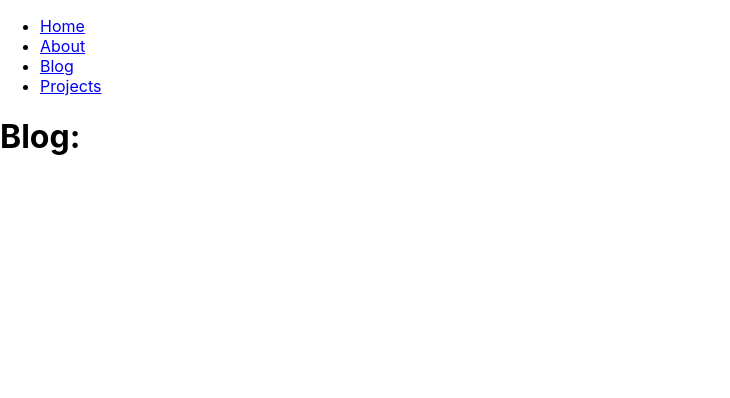
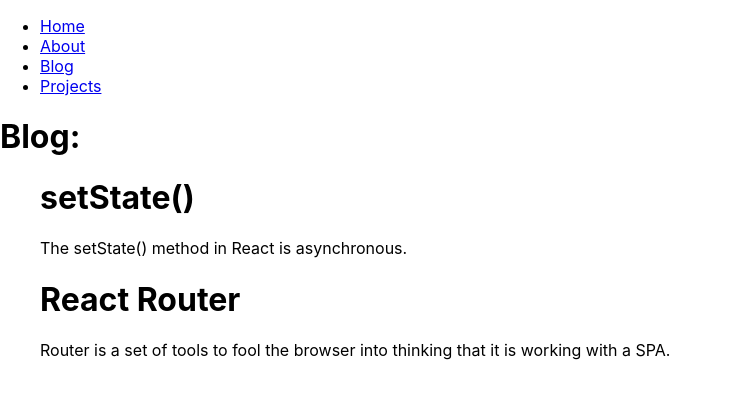
Before and after one commit to WDI-SEA/react-router-portfolio, a React (Create React App) app: page /blog in a window 1280 px wide. Shown: the top 398 px of the page, without its empty margins (0-730 px from the left). Built offline with nearby package versions, Linux system fonts and the light colour scheme.

Commit message:
initialized array of posts and passed as props to blog that uses map to pass and render each post from Post.js

```diff
--- a/src/App.js
+++ b/src/App.js
@@ -5,15 +5,20 @@ import Home from './components/pages/Home'
 import About from './components/pages/About'
 import Blog from './components/pages/Blog'
 import Projects from './components/pages/Projects'
+import { useState } from 'react';
 
 function App() {
+
+  const posts = [{title: 'setState()', body: 'The setState() method in React is asynchronous.'},
+    {title: 'React Router', body: 'Router is a set of tools to fool the browser into thinking that it is working with a SPA.'}]
+
   return (
     <BrowserRouter>
       <Header />
       <Routes>
         <Route path="/" element={<Home />}></Route>
         <Route path="/about" element={<About />}></Route>
-        <Route path="/blog" element={<Blog />}></Route>
+        <Route path="/blog" element={<Blog posts={posts}/>}></Route>
         <Route path="/projects" element={<Projects />}></Route>
       </Routes>
     </BrowserRouter>
--- a/src/components/pages/Blog.js
+++ b/src/components/pages/Blog.js
@@ -1,9 +1,19 @@
 import React, { Component } from 'react'
+import Post from '../partials/Post'
 
 export default class Blog extends Component {
     render() {
+        const allPosts = this.props.posts.map(eachPost => {
+            return <Post eachPost={eachPost}/>
+        })
+
         return (
-            <h1>Blog: </h1>
+            <main>
+                <h1>Blog: </h1>
+                <ul>
+                    {allPosts}
+                </ul>
+            </main>
         )
     }
 }
--- /dev/null
+++ b/src/components/partials/Post.js
@@ -0,0 +1,12 @@
+import React, { Component } from 'react'
+
+export default class Post extends Component {
+    render() {
+        return(
+            <>
+                <h1>{this.props.eachPost.title}</h1>
+                <p>{this.props.eachPost.body}</p>
+            </>
+        )
+    }
+}
```
